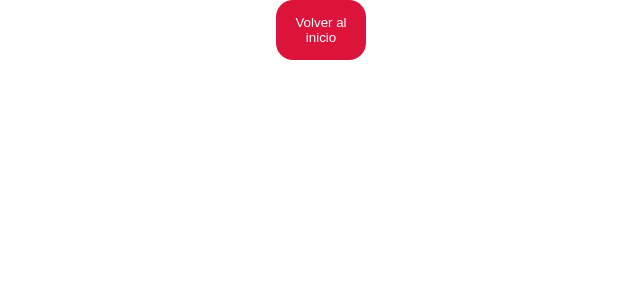
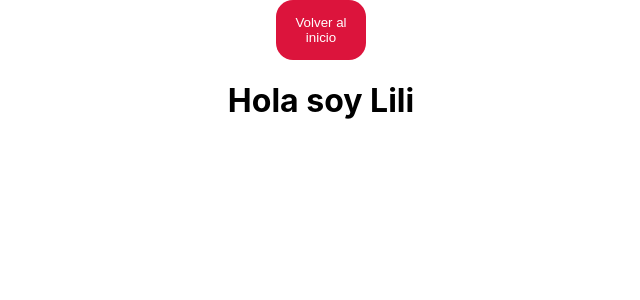
Before and after one commit to KarinaKanoDev/Practica-Talent, a React (Create React App) app: page /Lili in a window 1280 px wide. Shown: the top 300 px of the page, without its empty margins (319-959 px from the left). Built offline with nearby package versions, Linux system fonts and the light colour scheme.

Commit message:
Create h1 in the component Lili

```diff
--- a/src/Components/Lili/Lili.jsx
+++ b/src/Components/Lili/Lili.jsx
@@ -5,6 +5,7 @@ const Lili = () => {
     return (
         <Fragment>
             <BotonHomePage />
+            <h1>Hola soy Lili</h1>
         </Fragment>
      );
 }
```
